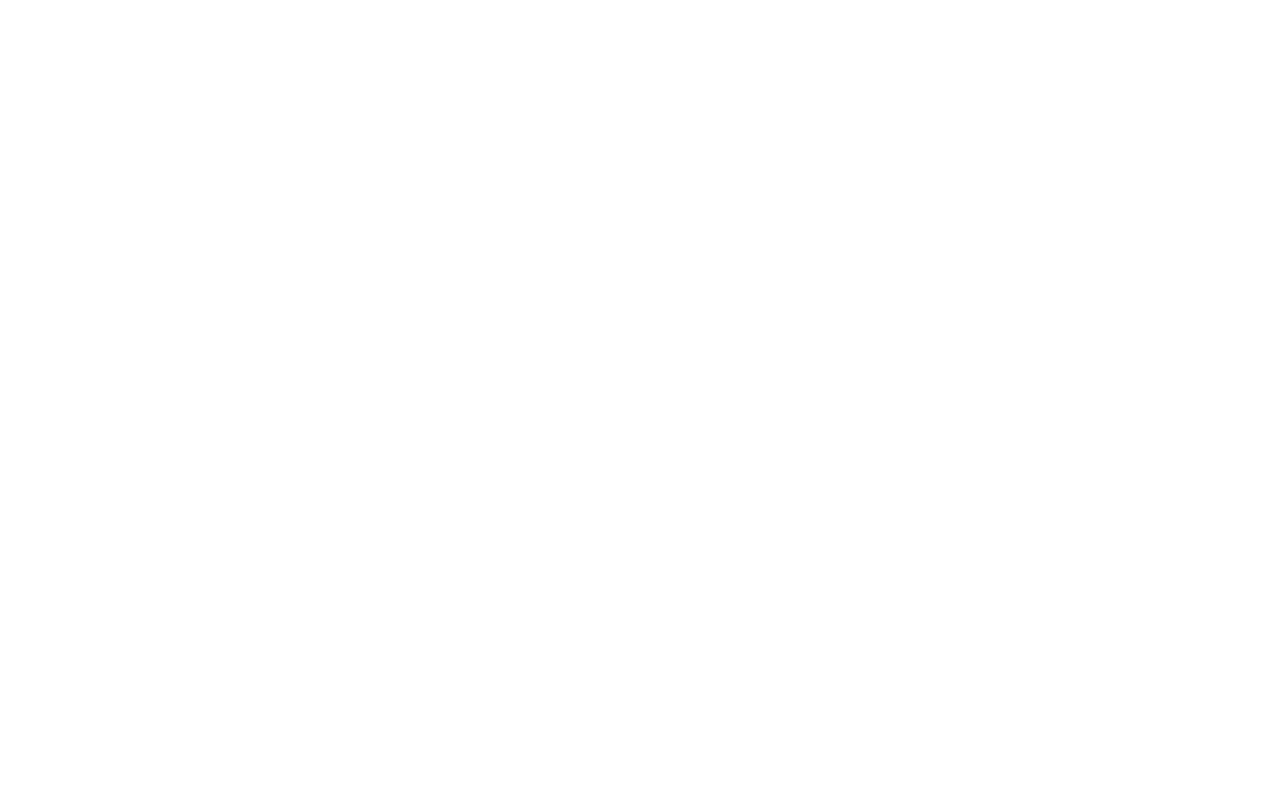
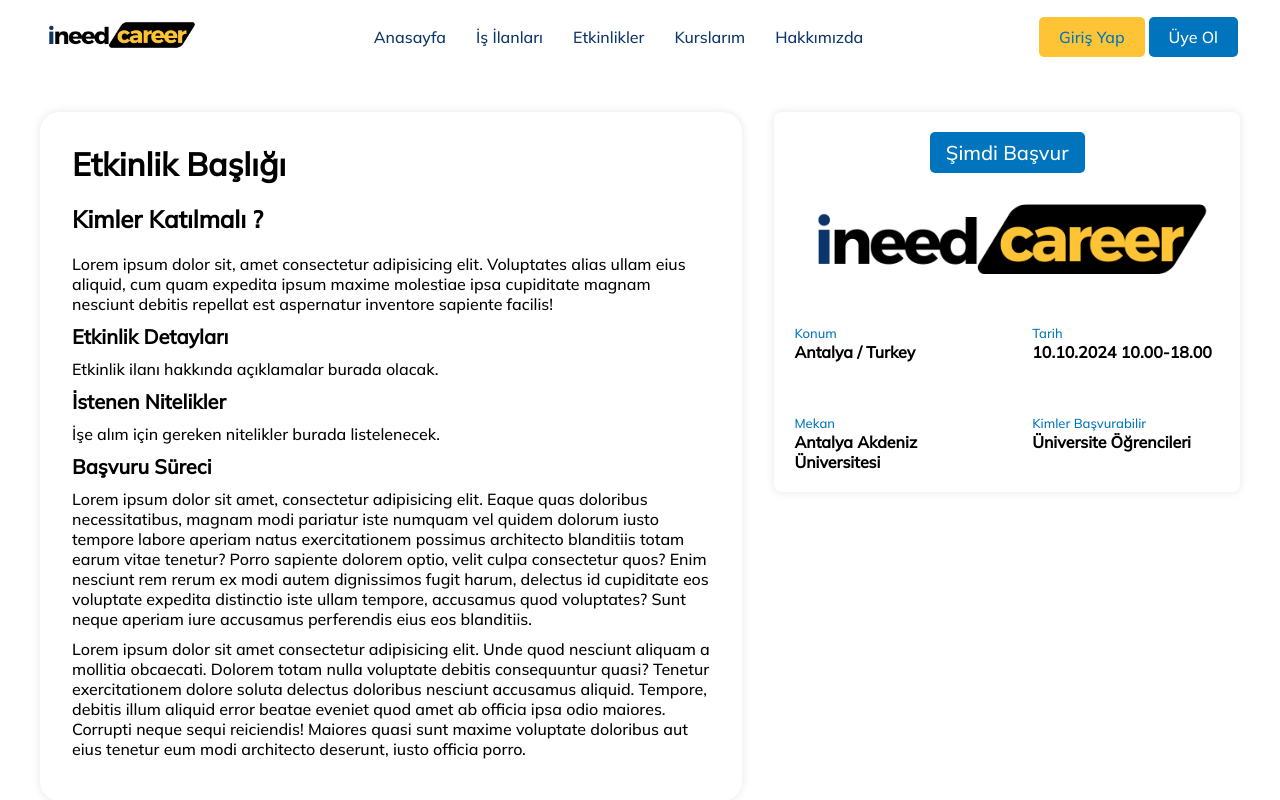
Before and after one commit to kaanboyacii/React.js-Node.js-Career, a React (Create React App) app: page /event in a window 1280 px wide. Before the commit this address had no page. Shown: the top 800 px of the page. Built offline with nearby package versions, Linux system fonts and the light colour scheme.

Commit message:
Event single page

```diff
--- a/src/App.js
+++ b/src/App.js
@@ -9,6 +9,7 @@
 import Job from "./pages/job/Job";
 import Aboutus from "./pages/aboutus/Aboutus";
 import Events from "./pages/events/Events";
+import Event from "./pages/event/Event";
 
 function App() {
   const { darkMode } = useContext(DarkModeContext);
@@ -24,6 +25,7 @@
             <Route path="job-list" element={<Joblist />} />
             <Route path="job" element={<Job />} />
             <Route path="aboutus" element={<Aboutus />} />
+            <Route path="event" element={<Event />} />
             <Route path="events" element={<Events />} />
           </Route>
         </Routes>
--- /dev/null
+++ b/src/pages/event/Event.jsx
@@ -0,0 +1,92 @@
+import React from "react";
+import "./event.scss";
+import Image from "../../img/software.jpg";
+import Navbar from "../../components/navbar/Navbar";
+import Footer from "../../components/footer/Footer";
+import { Link } from "react-router-dom";
+import { motion } from "framer-motion";
+import Logo from "../../img/logo.png";
+
+const Event = () => {
+  return (
+    <div className="event">
+      <Navbar />
+      <div className="event-container">
+      <motion.div
+          className="left-side"
+          initial={{ opacity: 0, scale: 0.8 }}
+          animate={{ opacity: 1, scale: 1 }}
+          transition={{ duration: 0.3 }}
+        >
+          <h1>Etkinlik Başlığı</h1>
+          <h2>Kimler Katılmalı ?</h2>
+          <p>Lorem ipsum dolor sit, amet consectetur adipisicing elit. Voluptates alias ullam eius aliquid, cum quam expedita ipsum maxime molestiae ipsa cupiditate magnam nesciunt debitis repellat est aspernatur inventore sapiente facilis!</p>
+          <h3>Etkinlik Detayları</h3>
+          <p>Etkinlik ilanı hakkında açıklamalar burada olacak.</p>
+          <h3>İstenen Nitelikler</h3>
+          <p>İşe alım için gereken nitelikler burada listelenecek.</p>
+          <h3>Başvuru Süreci</h3>
+          <p>
+            Lorem ipsum dolor sit amet, consectetur adipisicing elit. Eaque quas
+            doloribus necessitatibus, magnam modi pariatur iste numquam vel
+            quidem dolorum iusto tempore labore aperiam natus exercitationem
+            possimus architecto blanditiis totam earum vitae tenetur? Porro
+            sapiente dolorem optio, velit culpa consectetur quos? Enim nesciunt
+            rem rerum ex modi autem dignissimos fugit harum, delectus id
+            cupiditate eos voluptate expedita distinctio iste ullam tempore,
+            accusamus quod voluptates? Sunt neque aperiam iure accusamus
+            perferendis eius eos blanditiis.
+          </p>
+          <p>
+            Lorem ipsum dolor sit amet consectetur adipisicing elit. Unde quod
+            nesciunt aliquam a mollitia obcaecati. Dolorem totam nulla voluptate
+            debitis consequuntur quasi? Tenetur exercitationem dolore soluta
+            delectus doloribus nesciunt accusamus aliquid. Tempore, debitis
+            illum aliquid error beatae eveniet quod amet ab officia ipsa odio
+            maiores. Corrupti neque sequi reiciendis! Maiores quasi sunt maxime
+            voluptate doloribus aut eius tenetur eum modi architecto deserunt,
+            iusto officia porro.
+          </p>
+        </motion.div>
+        <motion.div
+          className="right-side"
+          initial={{ opacity: 0, scale: 0.8 }}
+          animate={{ opacity: 1, scale: 1 }}
+          transition={{ duration: 0.3 }}
+        >
+          <div className="apply-job-button">
+            <Link to="/job">
+              <button className="apply-job">Şimdi Başvur</button>
+            </Link>
+          </div>
+          <div className="logo-company">
+            <Link to="/job">
+              <img src={Logo} alt="" />
+            </Link>
+          </div>
+          <div className="features">
+            <div className="feature">
+              <span>Konum</span>
+              <p>Antalya / Turkey</p>
+            </div>
+            <div className="feature">
+              <span>Tarih</span>
+              <p>10.10.2024 10.00-18.00</p>
+            </div>
+            <div className="feature">
+              <span>Mekan</span>
+              <p>Antalya Akdeniz Üniversitesi</p>
+            </div>
+            <div className="feature">
+              <span>Kimler Başvurabilir</span>
+              <p>Üniversite Öğrencileri</p>
+            </div>
+          </div>
+        </motion.div>
+      </div>
+      <Footer />
+    </div>
+  );
+};
+
+export default Event;
--- /dev/null
+++ b/src/pages/event/event.scss
@@ -0,0 +1,101 @@
+@import "../../style/color.scss";
+
+.event {
+  position: relative;
+  max-width: 1200px;
+  margin: 0 auto;
+
+  .event-container {
+    margin-top: 10vh;
+    display: flex;
+    width: 100%;
+
+    .left-side {
+      flex: 3;
+      margin-top: 2rem;
+      background-color: #fff;
+      padding: 2rem;
+      border-radius: 20px;
+      box-shadow: 0 0 10px rgba(0, 0, 0, 0.1);
+      flex-direction: column;
+      justify-content: start;
+      align-items: flex-start;
+
+      h1 {
+        font-size: 32px;
+        margin-bottom: 20px;
+      }
+
+      h2 {
+        font-size: 24px;
+        margin-bottom: 20px;
+      }
+
+      h3 {
+        font-size: 20px;
+        margin-bottom: 10px;
+      }
+
+      p {
+        font-size: 16px;
+        margin-bottom: 10px;
+        display: block;
+        text-align: left; /* Yazıları sola hizala */
+      }
+    }
+    .right-side {
+      flex: 2;
+      height: 100%;
+      margin-top: 2rem;
+      margin-left: 2rem;
+      background-color: #ffffff;
+      padding: 20px;
+      border-radius: 8px;
+      box-shadow: 0 0 10px rgba(0, 0, 0, 0.1);
+      display: flex;
+      flex-direction: column;
+      justify-content: flex-start;
+
+      .apply-job-button {
+        .apply-job {
+          font-size: 20px;
+          margin-bottom: 20px;
+          background: $secondary-color;
+          color: #fff;
+          padding: 0.5rem 1rem;
+          border: none;
+          border-radius: 5px;
+          cursor: pointer;
+          transition: background 0.3s;
+
+          &:hover {
+            background-color: $accent-color;
+          }
+        }
+      }
+
+      .logo-company {
+        img {
+          height: 100%;
+          width: 100%;
+        }
+      }
+
+      .features {
+        margin-top: 2rem;
+        font-size: 16px;
+        display: grid;
+        grid-template-columns: repeat(2, 1fr);
+        grid-gap: 50px;
+        span {
+          font-size: small;
+          color: $secondary-color;
+        }
+        p {
+          margin: 0;
+          font-weight: bold;
+        }
+      }
+    }
+  }
+}
```
